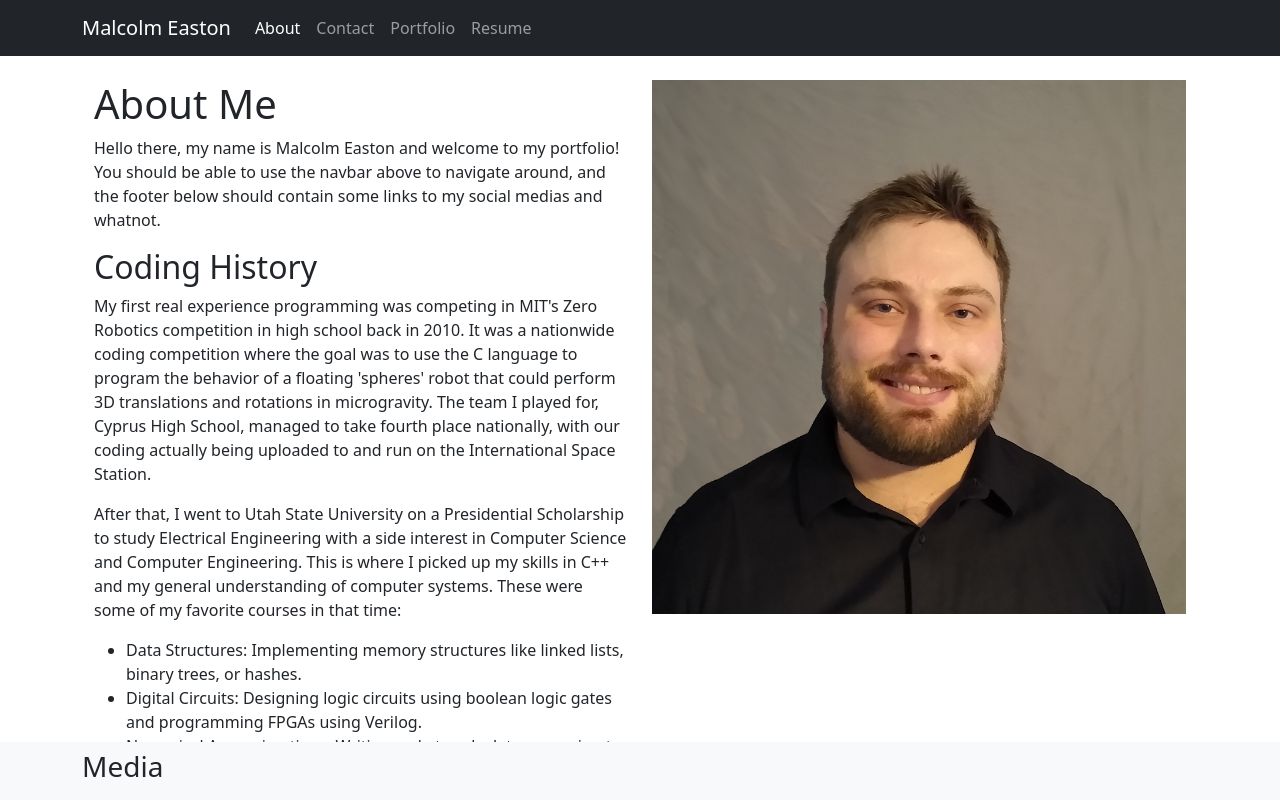
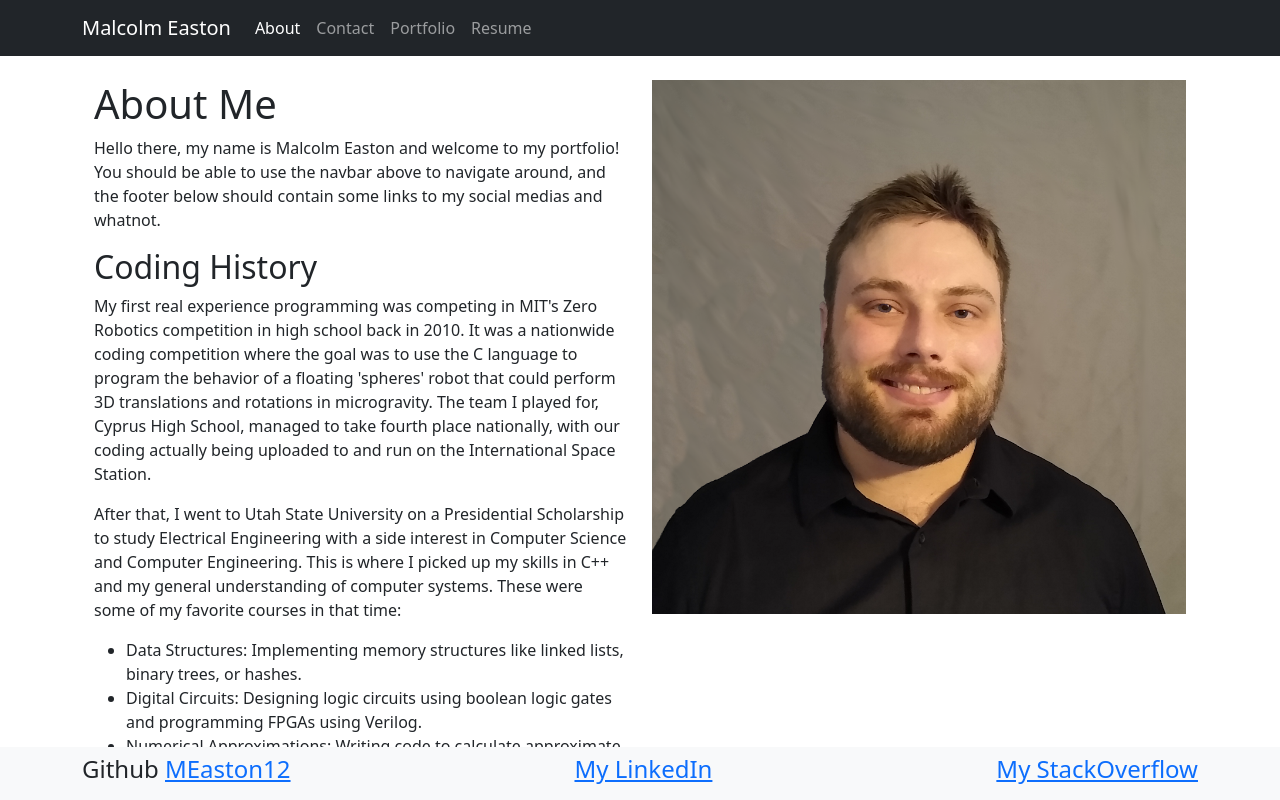
Before and after one commit to MEaston12/measton12.github.io, a React (Create React App) app: page /#/ in a window 1280 px wide. Shown: the top 800 px of the page. Built offline with nearby package versions, Linux system fonts and the light colour scheme.

Commit message:
added links to footer

```diff
--- a/src/components/footer/index.js
+++ b/src/components/footer/index.js
@@ -1,12 +1,13 @@
 import Container from "react-bootstrap/Container";
 import Navbar from 'react-bootstrap/Navbar';
-import Nav from 'react-bootstrap/Nav';
 
 const Footer = () => (<>
   <div style={{'height':'41px'}}></div>
   <Navbar fixed='bottom' bg='light'>
     <Container>
-      <h3>Media</h3>
+      <h4>Github <a target="_blank" href='https://github.com/MEaston12'>MEaston12</a></h4>
+      <h4><a target="_blank" href='https://www.linkedin.com/in/malcolm-easton-67377896/'>My LinkedIn</a></h4>
+      <h4><a target="_blank" href='https://stackoverflow.com/users/15311882/malcolm-easton'>My StackOverflow</a></h4>
     </Container>
   </Navbar>
 </>);
```
